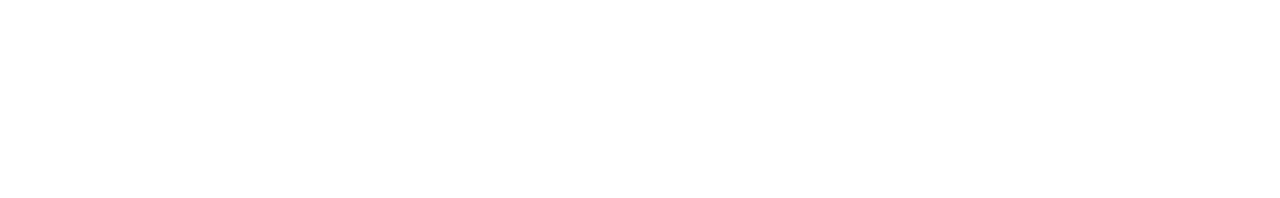
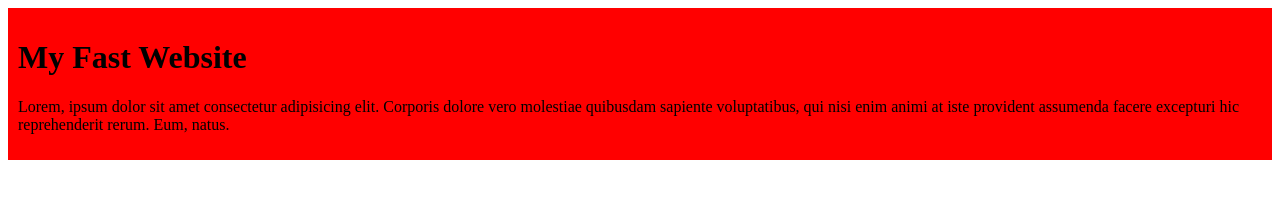
Before and after one commit to abubakrsiddikl/my_simple_wesite, a plain HTML site: page index.html in a window 1280 px wide. Drawn offline with Linux system fonts and the light colour scheme.

Commit message:
added fast blog

```diff
--- a/index.html
+++ b/index.html
@@ -4,8 +4,12 @@
     <meta charset="UTF-8">
     <meta name="viewport" content="width=device-width, initial-scale=1.0">
     <title>my_simple_wesite</title>
+    <link rel="stylesheet" href="styles/blog.css">
 </head>
 <body>
-
+    <div>
+        <h1>My Fast Website</h1>
+        <p>Lorem, ipsum dolor sit amet consectetur adipisicing elit. Corporis dolore vero molestiae quibusdam sapiente voluptatibus, qui nisi enim animi at iste provident assumenda facere excepturi hic reprehenderit rerum. Eum, natus.</p>
+    </div>
 </body>
 </html>
--- /dev/null
+++ b/styles/blog.css
@@ -0,0 +1,5 @@
+div{
+    background-color: red;
+    color: black;
+    padding: 10px;
+}
```
